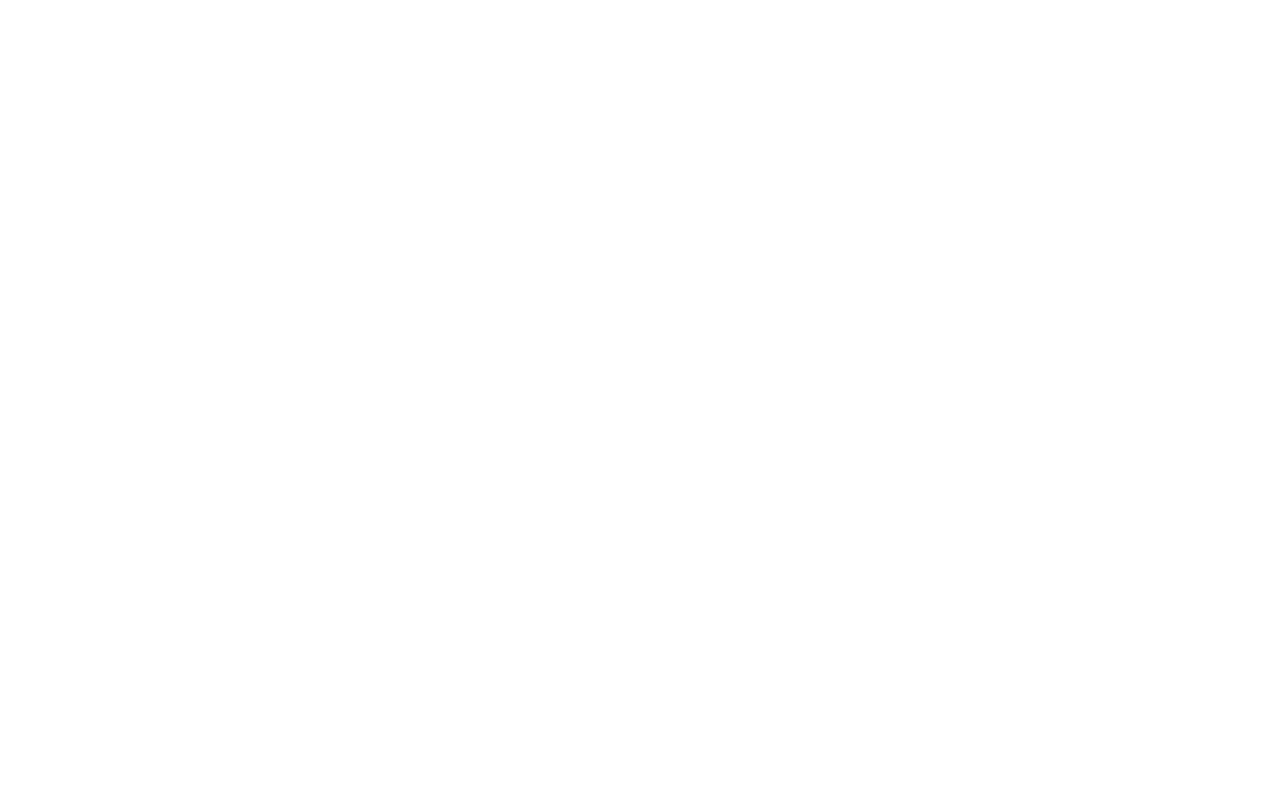
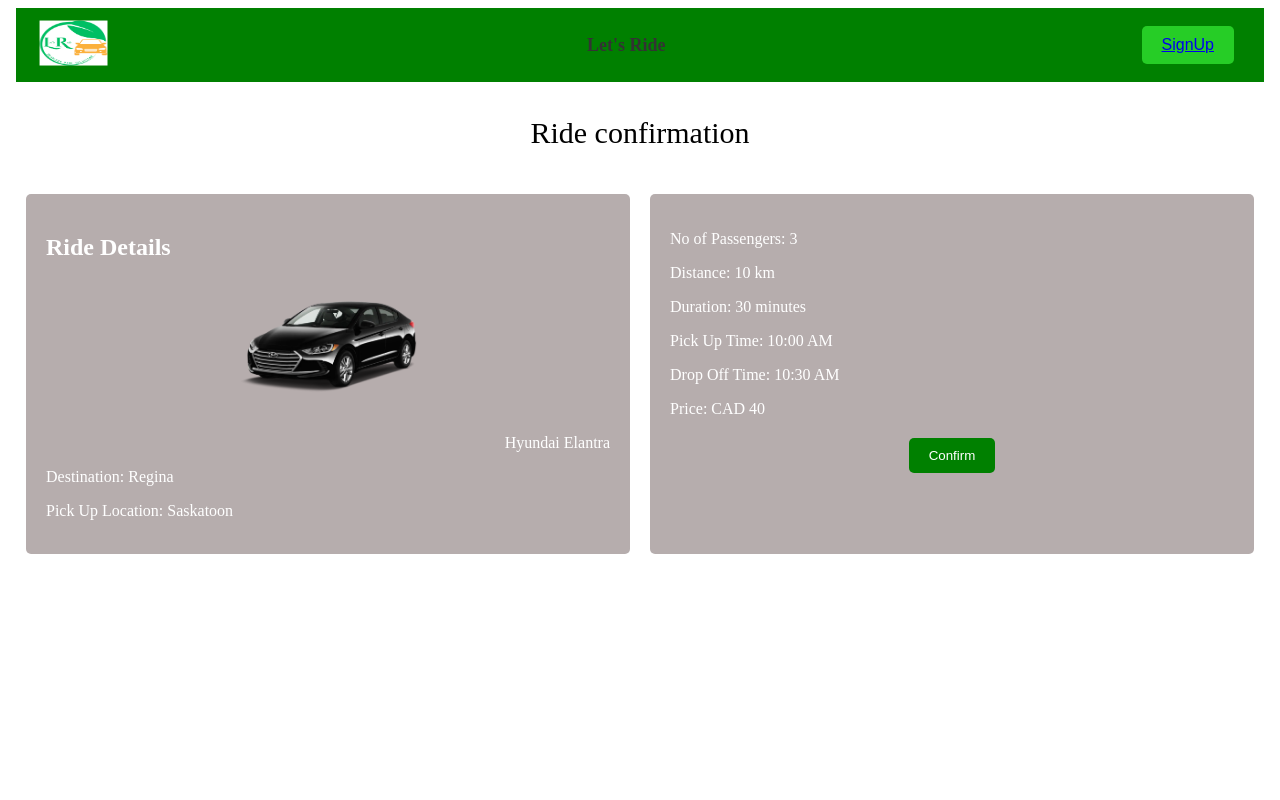
Before and after one commit to thehasnanialeen/LetsRide, a React (Create React App) app in the folder frontend/: page /rideconfirm in a window 1280 px wide. Shown: the top 800 px of the page. Built offline with nearby package versions, Linux system fonts and the light colour scheme.

Commit message:
ride confirmation complete, styling req

```diff
--- a/frontend/src/App.js
+++ b/frontend/src/App.js
@@ -7,6 +7,7 @@
 import selectride from './views/selectride';
 import regdriver from './views/regdriver';
 import regdrivercon from './views/regdrivercon';
+import Rideconfirm from './views/rideconfirm';
 function App() {
   return (
     <BrowserRouter>
@@ -17,6 +18,9 @@
         <Route exact path="/selectride" component={selectride} />
         <Route exact path="/regdriver" component={regdriver} />
         <Route exact path="/regdrivercon" component={regdrivercon} />
+        <Route exact path="/rideconfirm" component={Rideconfirm} />
+         {/* <Route exact path="/provideride" component={provideride} />  */}
+
       </Switch>
     </BrowserRouter>
   );
--- /dev/null
+++ b/frontend/src/css/rideconfirm.css
@@ -0,0 +1,82 @@
+/* RideDetails.css */
+
+.ride-details-container {
+    display: flex;
+    justify-content: center;
+    align-items: stretch;
+    height: 100vh;
+    background-color: white;
+    background-size: cover;
+    background-position: center;
+  }
+
+  .left-column,
+  .right-column {
+    flex: 1;
+    color: white;
+    padding: 20px;
+    background-color: rgb(182, 173, 173);
+    margin: 10px;
+    border-radius: 5px;
+    height: 40%;
+  }
+
+  .car-image-container {
+    display: flex;
+    justify-content: center;
+    margin-bottom: 20px;
+  }
+
+  .car-image-container img {
+    width: 200px;
+  }
+
+  .user-details h2 {
+    text-align: center;
+    margin-bottom: 10px;
+  }
+
+  .ride-info {
+    margin-top: 20px;
+  }
+
+  .ride-info-row {
+    display: flex;
+    justify-content: space-between;
+    margin-bottom: 10px;
+  }
+
+  .confirm-button {
+    display: flex;
+    justify-content: center;
+    margin-top: 20px;
+  }
+
+  .confirm-button button {
+    background-color: green;
+    color: white;
+    border: none;
+    padding: 10px 20px;
+    cursor: pointer;
+  }
+
+  #rideconfirmlink{
+    color: white;
+  }
+
+  #rideconfirmhead{
+    justify-content: center;
+    font-weight: 400;
+    line-height: 1.4;
+    font-size: 1.875rem;
+    text-align: center;
+  }
+
+  #carname{
+    justify-content: right;
+    text-align: right;
+  }
+  .answer{
+    justify-content: right;
+    text-align: right;
+  }
--- /dev/null
+++ b/frontend/src/views/rideconfirm.js
@@ -0,0 +1,79 @@
+// RideDetails.js
+
+import React from 'react';
+//import backgroundImage from './background-image.jpg'; // Replace with the path to your background image
+import Header from './header';
+import Footer from './footer';
+import Photo from '../images/elantra.jpg';
+import '../css/rideconfirm.css';
+
+
+const Rideconfirm = () => {
+  // Replace with linking the data
+  const rideDetails = {
+    pickUpLocation: 'Saskatoon',
+    destination: 'Regina',
+    numOfPassengers: 3,
+    distance: '10 km',
+    duration: '30 minutes',
+    pickUpTime: '10:00 AM',
+    dropOffTime: '10:30 AM',
+    price: 'CAD 40',
+  };
+
+  return (
+<body>
+        <Header> </Header>
+    <div>
+        <div>
+            <p id='rideconfirmhead'>
+                Ride confirmation
+            </p>
+            <div className="ride-details-container">
+                <div className="left-column">
+                    <h2>Ride Details</h2>
+                        <div className="car-image-container">
+                            <img src={Photo} alt="Car" />
+                         </div>
+                    <p id='carname'> Hyundai Elantra </p>
+                    <div className="info-item">
+                        <p>Destination: {rideDetails.destination} </p>
+                        </div>
+                        <div className="info-item">
+                        <p>Pick Up Location:  {rideDetails.pickUpLocation}  </p>
+                        </div>
+                    </div>
+                <div className="right-column">
+                    <div className='userdetails'>
+                        <div className="info-item">
+                        <p className=''>No of Passengers: <span className='answer'> {rideDetails.numOfPassengers} </span>  </p>
+                        </div>
+                        <div className="info-item">
+                        <p>Distance: <span className='answer'> {rideDetails.distance} </span></p>
+                        </div>
+                        <div className="info-item">
+                        <p>Duration: <span className='answer'> {rideDetails.duration} </span></p>
+                        </div>
+                        <div className="info-item">
+                        <p>Pick Up Time:  <span className='answer'> {rideDetails.pickUpTime} </span></p>
+                        </div>
+                        <div className="info-item">
+                        <p>Drop Off Time:  <span className='answer'> {rideDetails.dropOffTime} </span></p>
+                        </div>
+                        <div className="info-item">
+                        <p>Price: {rideDetails.price}</p>
+                        </div>
+                    </div>
+                        <div className="confirm-button">
+            <button> <a href='/'></a>Confirm</button>
+            </div>
+        </div>
+            </div>
+
+        </div>
+    </div>
+    <Footer></Footer>
+</body>
+  );
+};
+export default Rideconfirm;
--- a/frontend/src/views/selectride.js
+++ b/frontend/src/views/selectride.js
@@ -58,7 +58,7 @@
               <input type="date" name="pickupDate" />
             </div>
             <div className="form-submit">
-              <button type="submit">Submit</button>
+              <button type="submit"> <a href='/rideconfirm' id='rideconfirmlink'> Submit</a></button>
             </div>
           </form>
           <div className="register-driver">
```
Also changed, not shown: frontend/src/css/provideride.css (added), frontend/src/images/elantra.jpg (added), frontend/src/images/tesla2.jpg (renamed from frontend/src/images/tesla2.webp), frontend/src/views/provideride.js (added).
